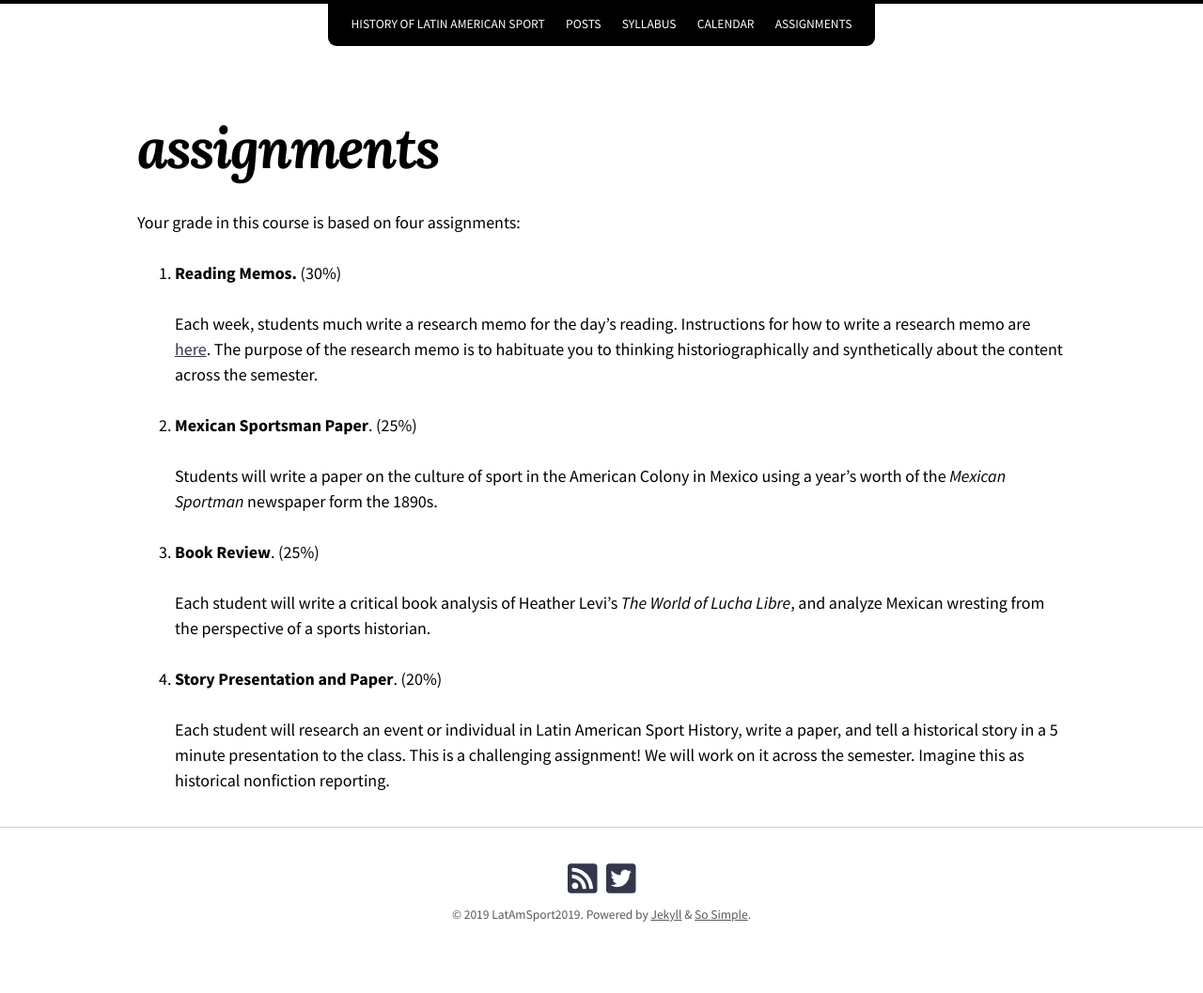
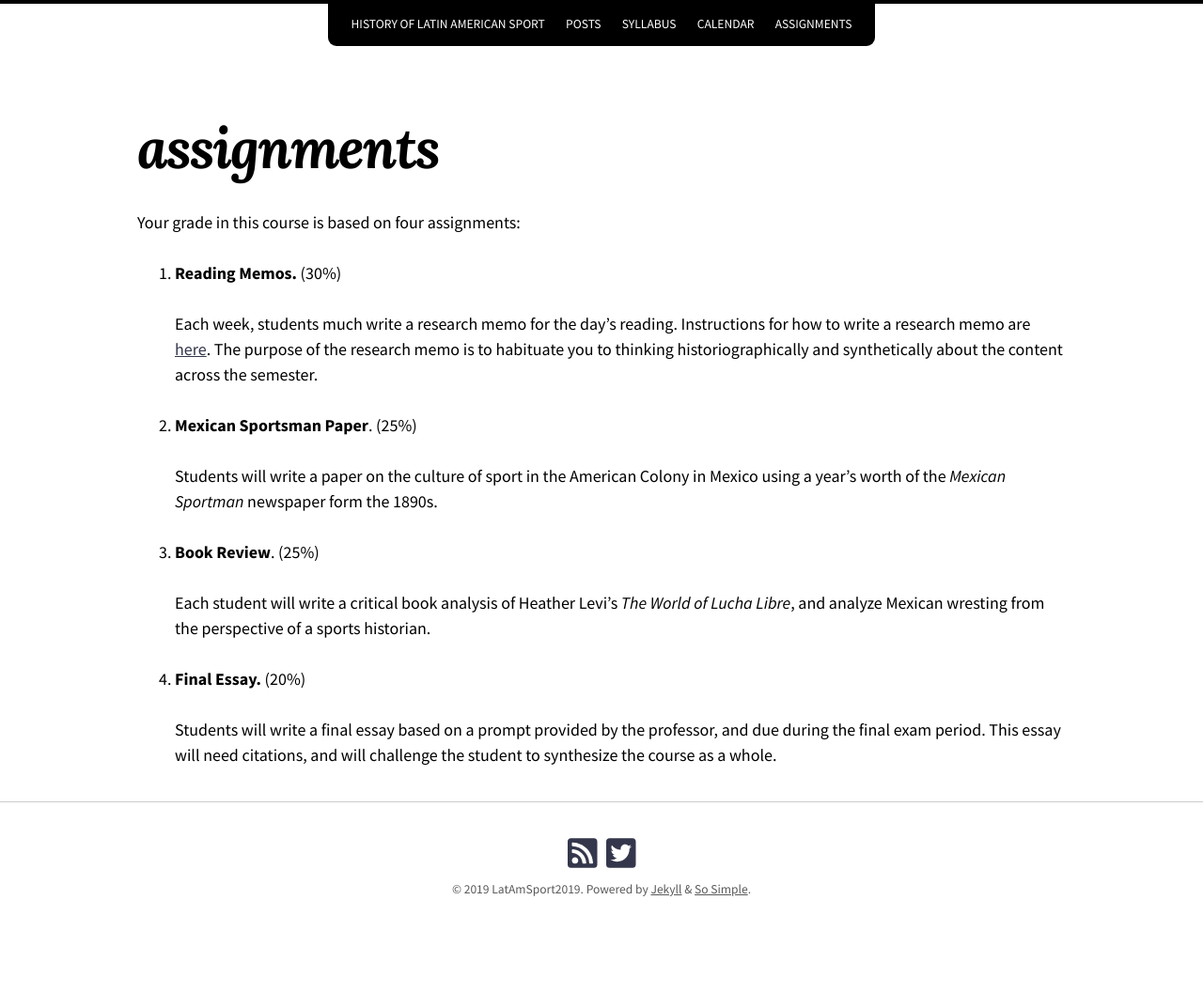
Before and after one commit to chadblack/LatAmSport2019, a Jekyll site: the page built from assignments.md, in a window 1280 px wide. Shown: the whole page at 94% size. Built offline with Jekyll 4.4.1, drawn with Linux system fonts in a browser that asks for light colours; nearby versions of some CDN libraries; after the commit the page ends 1030 px from its top, so only the background shows below that.

Commit message:
changed final assignment

```diff
--- a/assignments.md
+++ b/assignments.md
@@ -24,9 +24,9 @@ Your grade in this course is based on four assignments:
    World of Lucha Libre*, and analyze Mexican wresting from the perspective of
    a sports historian.
 
-4. **Story Presentation and Paper**. (20%)
+4. **Final Essay.** (20%)
 
-   Each student will research an event or individual in Latin American Sport
-   History, write a paper, and tell a historical story in a 5 minute
-   presentation to the class. This is a challenging assignment! We will work on
-   it across the semester. Imagine this as historical nonfiction reporting.
+   Students will write a final essay based on a prompt provided by the
+   professor, and due during the final exam period. This essay will need
+   citations, and will challenge the student to synthesize the course as
+   a whole.
```
